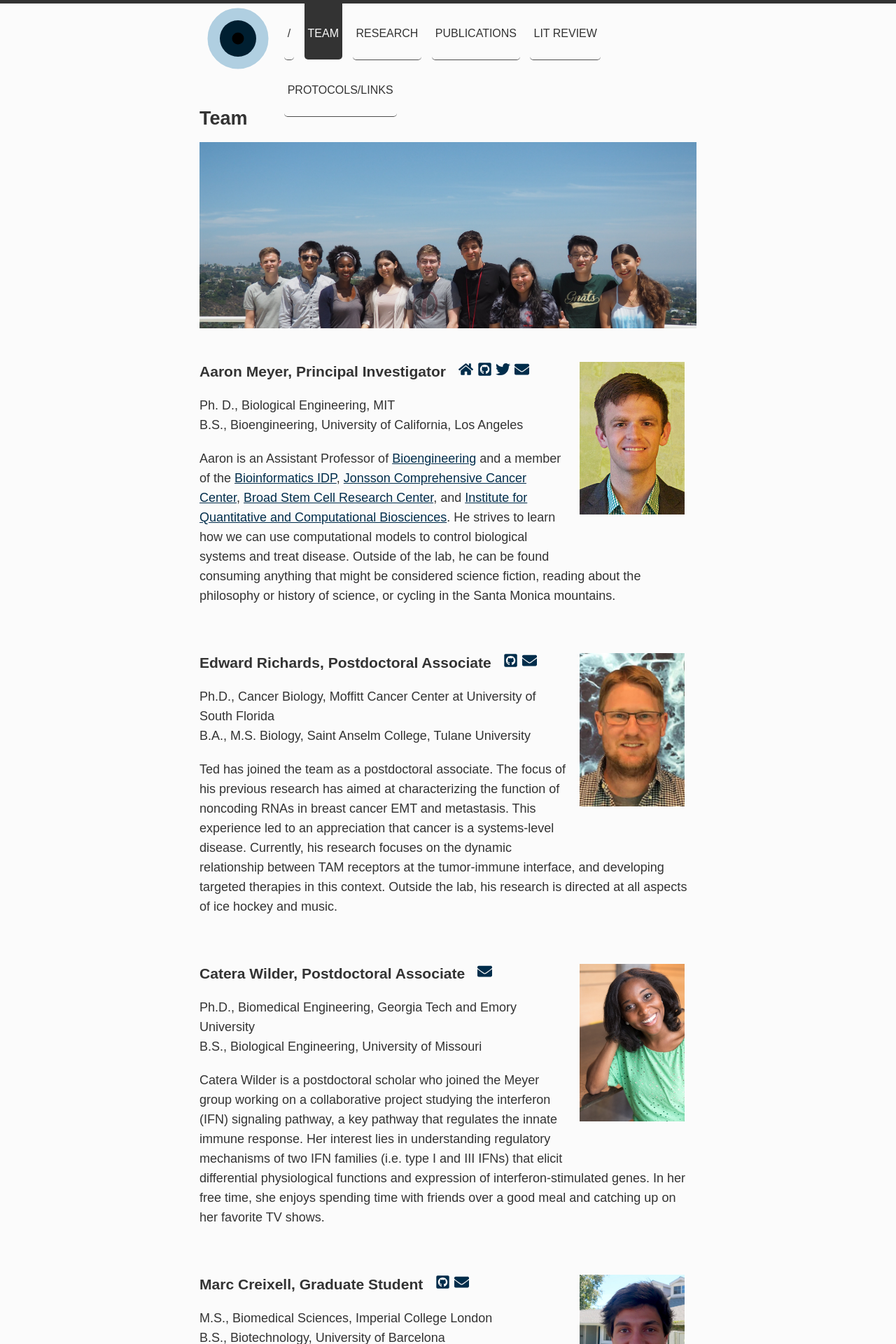
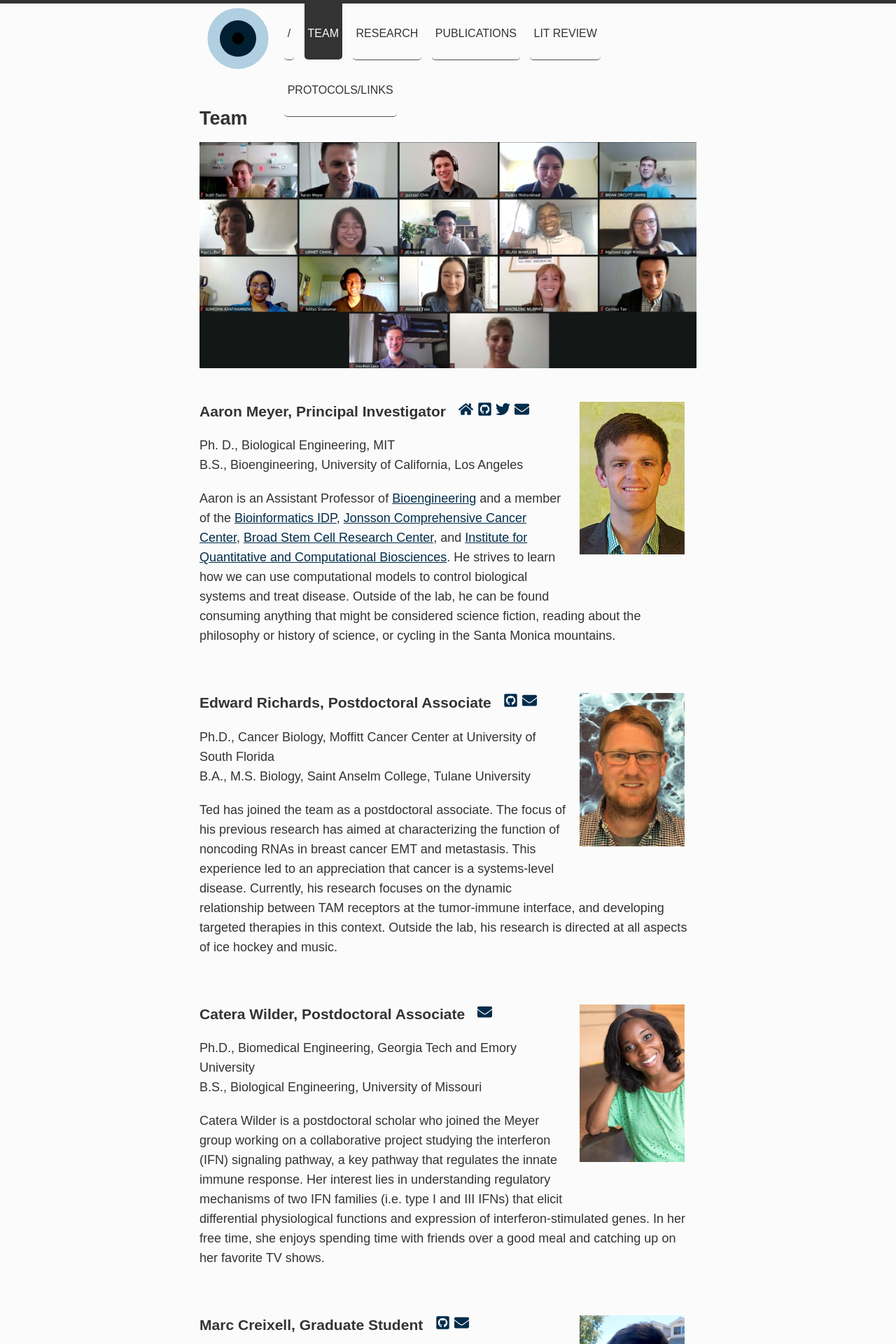
Before and after one commit to meyer-lab/asmlab.org, a Jekyll site: the page built from team/index.md, in a window 1280 px wide. Shown: the top 1920 px of the page at 70% size. Built offline with Jekyll 4.4.1, drawn with Linux system fonts in a browser that asks for light colours; some web fonts are replaced.

Commit message:
Update index.md

```diff
--- a/team/index.md
+++ b/team/index.md
@@ -2,7 +2,7 @@
 layout: page
 title: Team
 ---
-<img src="/public/photos/group.jpg" width="100%" alt="The group" class="center" />
+<img src="/public/photos/group2020.jpg" width="100%" alt="The group" class="center" />
 
 <div class="span_3 right"><img src="/public/photos/aaron.jpg" width="150px" alt="Aaron's picture" /></div>
 
```
